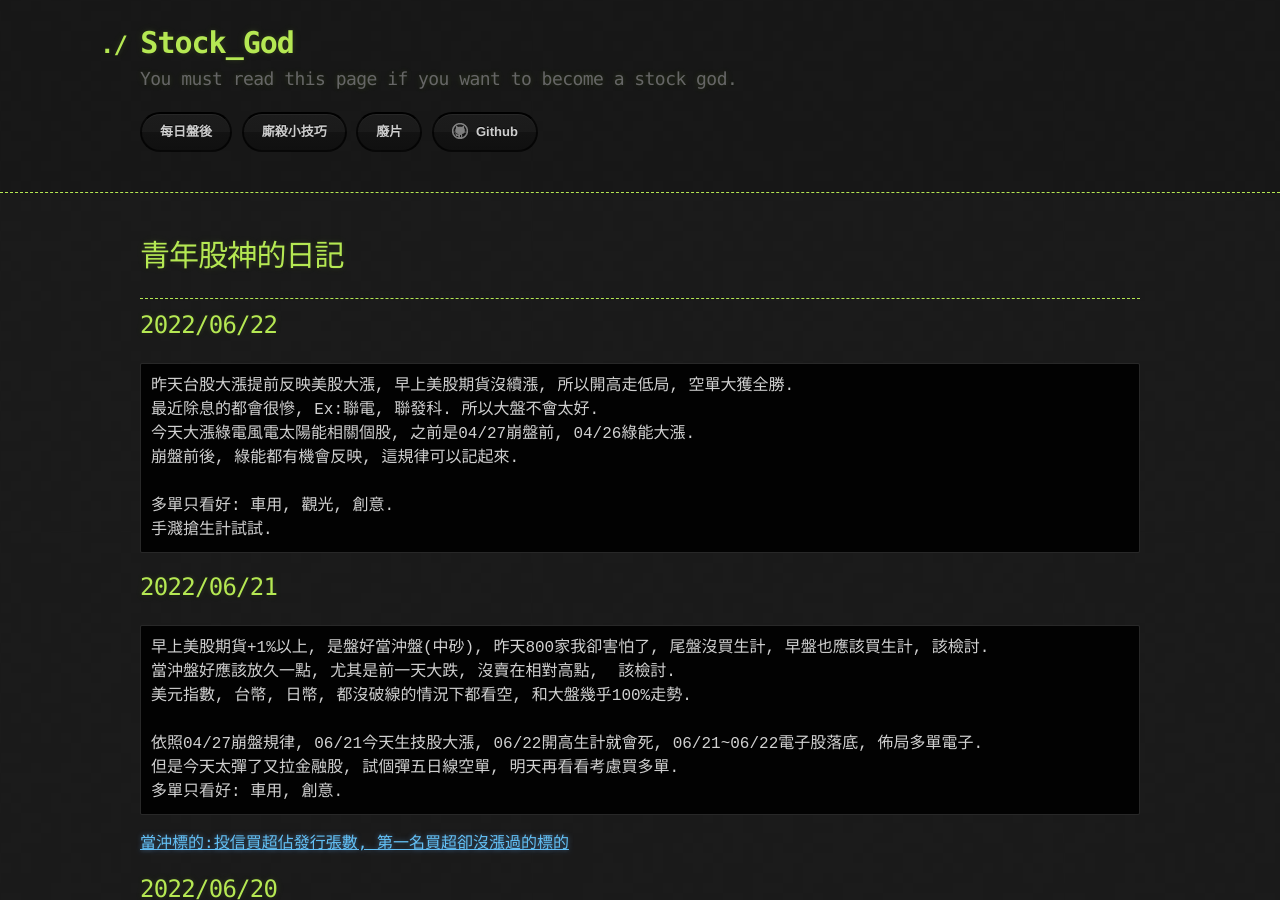
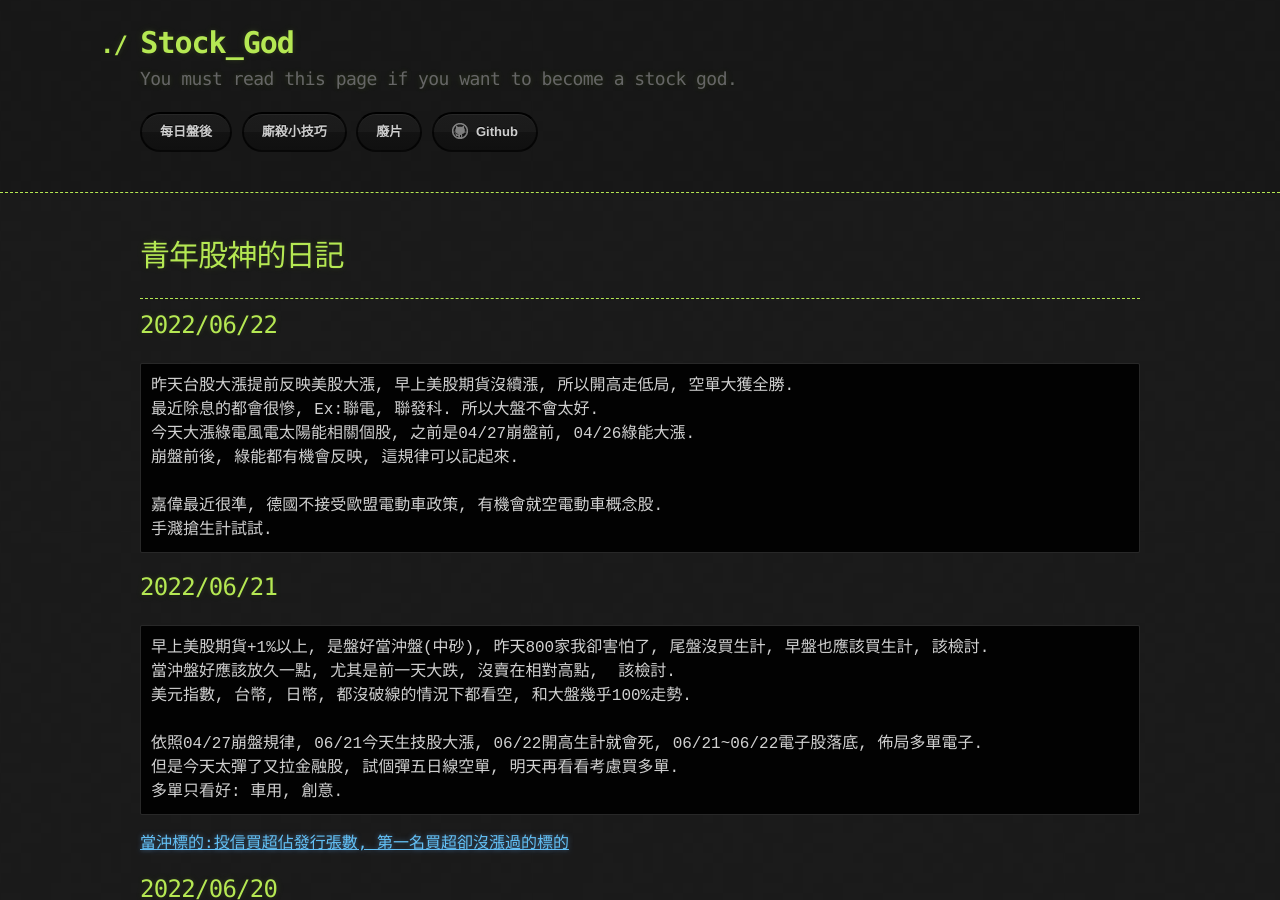
Before and after one commit to lepg5487/Stock_God, a Jekyll site: the page built from index.md, in a window 1280 px wide and 900 px high. Built offline with Jekyll 4.4.1, drawn with Linux system fonts in a browser that asks for light colours; our own code applies the rules of GitHub Pages for plain Markdown files.

Commit message:
Update index.md

````diff
--- a/index.md
+++ b/index.md
@@ -13,7 +13,7 @@ layout: testlayouts
 今天大漲綠電風電太陽能相關個股, 之前是04/27崩盤前, 04/26綠能大漲.
 崩盤前後, 綠能都有機會反映, 這規律可以記起來.
 
-多單只看好: 車用, 觀光, 創意.
+嘉偉最近很準, 德國不接受歐盟電動車政策, 有機會就空電動車概念股.
 手濺搶生計試試.
 ```
 
````
